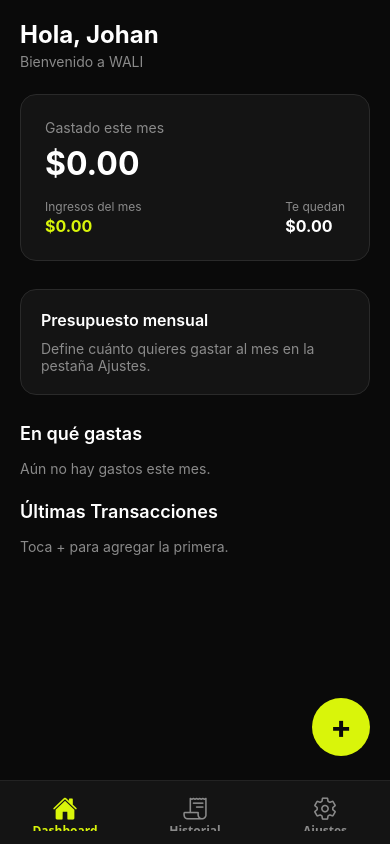
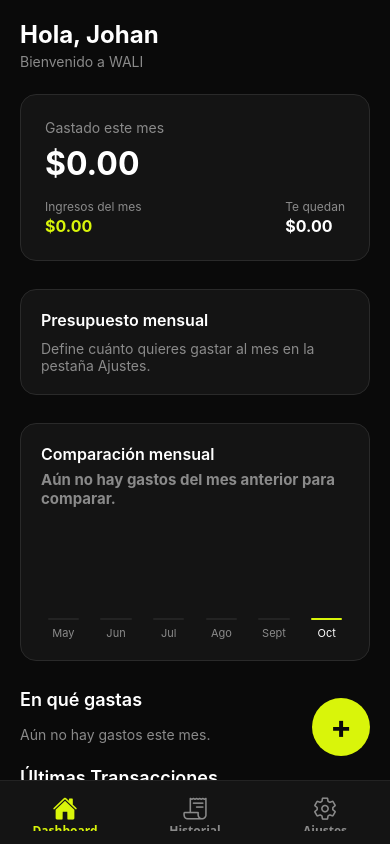
Before and after one commit to johannicola/wali-app, a React Native app: screen /Dashboard in a window 390 px wide. Built offline with nearby package versions, Linux system fonts and the light colour scheme.

Commit message:
feat: comparación mensual y gráfico de gastos de los últimos 6 meses

```diff
--- /dev/null
+++ b/src/components/MonthComparison.tsx
@@ -0,0 +1,111 @@
+import React, { useMemo } from 'react';
+import { View, Text, StyleSheet } from 'react-native';
+import { colors } from '../constants/colors';
+import { useTransactions, formatMoney } from '../services/TransactionsContext';
+
+const DANGER = '#FF5252';
+const CHART_HEIGHT = 90;
+
+export default function MonthComparison() {
+  const { transactions } = useTransactions();
+
+  const { months, current, previous } = useMemo(() => {
+    const now = new Date();
+
+    // Los últimos 6 meses, del más antiguo al actual
+    const list: { year: number; month: number; label: string; cents: number }[] = [];
+    for (let i = 5; i >= 0; i--) {
+      const d = new Date(now.getFullYear(), now.getMonth() - i, 1);
+      list.push({
+        year: d.getFullYear(),
+        month: d.getMonth(),
+        label: d.toLocaleDateString('es', { month: 'short' }).replace('.', ''),
+        cents: 0,
+      });
+    }
+
+    // Sumar los gastos de cada mes
+    transactions.forEach((t) => {
+      if (t.type !== 'expense') return;
+      const d = new Date(t.date);
+      const m = list.find((x) => x.year === d.getFullYear() && x.month === d.getMonth());
+      if (m) m.cents += t.amountCents;
+    });
+
+    return { months: list, current: list[5].cents, previous: list[4].cents };
+  }, [transactions]);
+
+  const maxCents = Math.max(...months.map((m) => m.cents), 1);
+
+  // Texto de comparación
+  let message = 'Aún no hay gastos del mes anterior para comparar.';
+  let messageColor: string = colors.textMuted;
+
+  if (previous > 0) {
+    const diff = Math.round(((current - previous) / previous) * 100);
+    if (diff > 0) {
+      message = `↑ ${diff}% más que el mes pasado`;
+      messageColor = DANGER;
+    } else if (diff < 0) {
+      message = `↓ ${Math.abs(diff)}% menos que el mes pasado`;
+      messageColor = colors.primary;
+    } else {
+      message = 'Igual que el mes pasado';
+      messageColor = colors.text;
+    }
+  }
+
+  return (
+    <View style={styles.card}>
+      <Text style={styles.title}>Comparación mensual</Text>
+      <Text style={[styles.message, { color: messageColor }]}>{message}</Text>
+      {previous > 0 && (
+        <Text style={styles.detail}>
+          {formatMoney(current)} este mes · {formatMoney(previous)} el mes pasado
+        </Text>
+      )}
+
+      <View style={styles.chart}>
+        {months.map((m, index) => {
+          const isCurrent = index === months.length - 1;
+          const height = m.cents > 0 ? Math.max((m.cents / maxCents) * CHART_HEIGHT, 4) : 2;
+          return (
+            <View key={`${m.year}-${m.month}`} style={styles.column}>
+              <View style={styles.barArea}>
+                <View
+                  style={[
+                    styles.bar,
+                    { height, backgroundColor: isCurrent ? colors.primary : colors.border },
+                  ]}
+                />
+              </View>
+              <Text style={[styles.monthLabel, isCurrent && { color: colors.text }]}>
+                {m.label}
+              </Text>
+            </View>
+          );
+        })}
+      </View>
+    </View>
+  );
+}
+
+const styles = StyleSheet.create({
+  card: {
+    backgroundColor: colors.surface,
+    borderRadius: 16,
+    padding: 20,
+    marginBottom: 28,
+    borderWidth: 1,
+    borderColor: '#2A2A2A',
+    gap: 6,
+  },
+  title: { color: colors.text, fontSize: 16, fontWeight: '600' },
+  message: { fontSize: 15, fontWeight: '700' },
+  detail: { color: colors.textMuted, fontSize: 12 },
+  chart: { flexDirection: 'row', justifyContent: 'space-between', marginTop: 16, gap: 8 },
+  column: { flex: 1, alignItems: 'center', gap: 6 },
+  barArea: { height: CHART_HEIGHT, justifyContent: 'flex-end', width: '100%', alignItems: 'center' },
+  bar: { width: '70%', borderRadius: 6 },
+  monthLabel: { color: colors.textMuted, fontSize: 11, textTransform: 'capitalize' },
+});
--- a/src/screens/DashboardScreen.tsx
+++ b/src/screens/DashboardScreen.tsx
@@ -1,4 +1,5 @@
 // src/screens/DashboardScreen.tsx
+import MonthComparison from '../components/MonthComparison';
 import React, { useMemo, useState } from 'react';
 import { StyleSheet, Text, View, ScrollView, Pressable } from 'react-native';
 import { SafeAreaView } from 'react-native-safe-area-context';
@@ -95,6 +96,7 @@ export default function DashboardScreen() {
         </View>
 
         <BudgetProgress spentCents={monthExpense} />
+        <MonthComparison />
 
         {/* Gastos por categoría */}
         <View style={styles.sectionHeader}>
```
